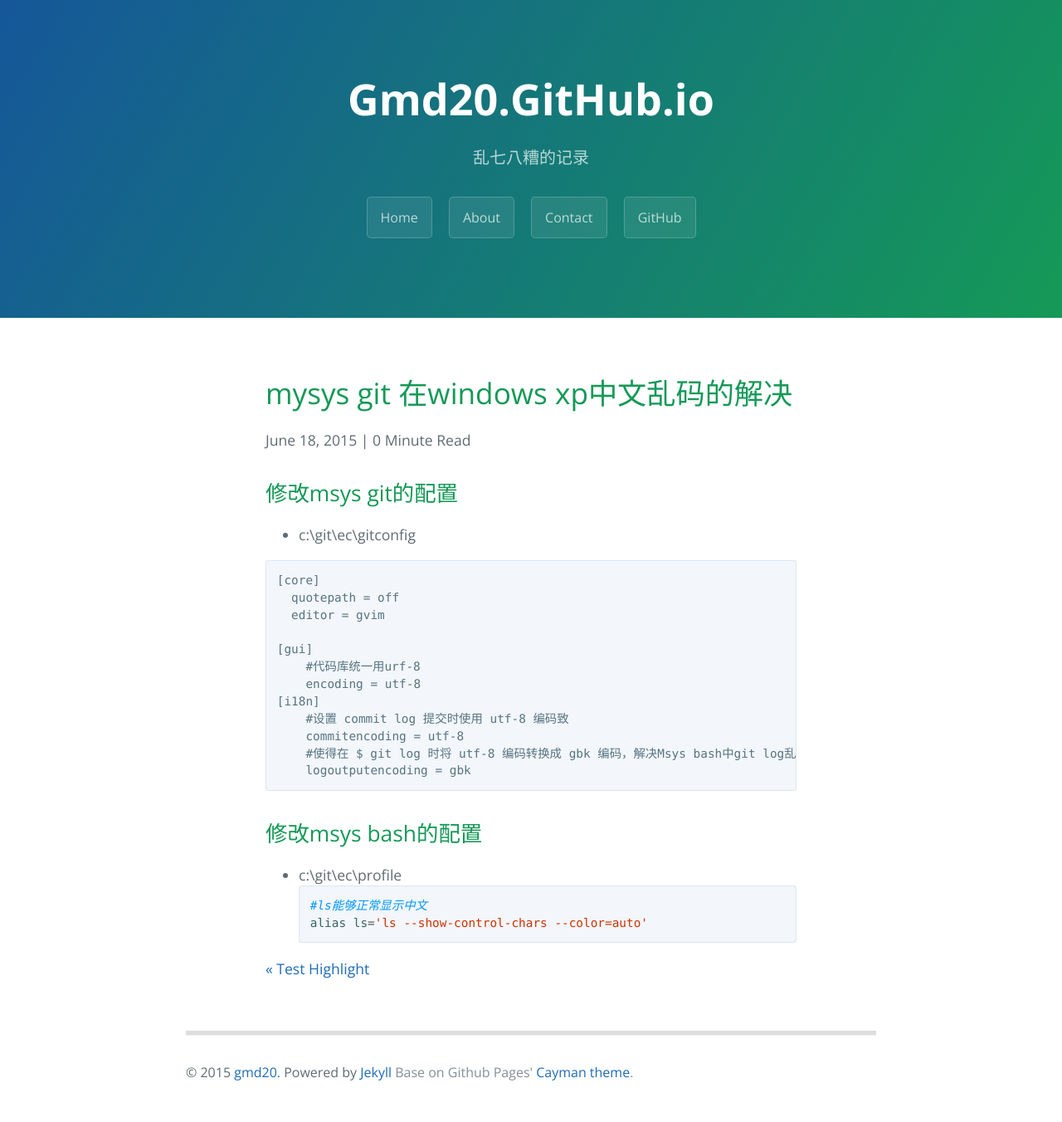
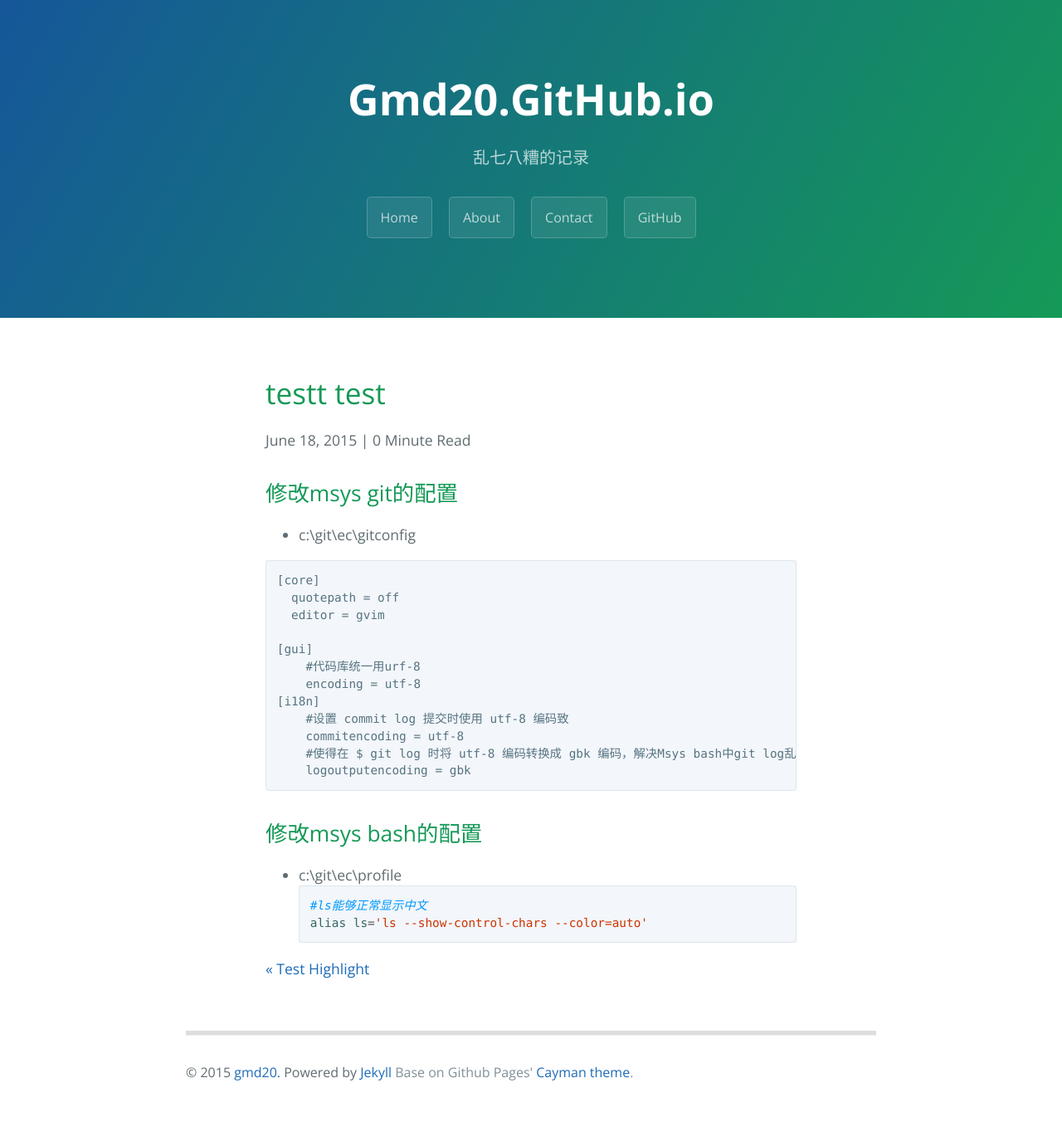
Before and after one commit to gmd20/gmd20.github.io, a Jekyll site: the page built from _posts/2015-06-18-mysys-git-config-to-resolve-garbled-Chinese-on-windows-xp.markdown, in a window 1280 px wide. Shown: the whole page at 83% size. Built offline with Jekyll 4.4.1, drawn with Linux system fonts in a browser that asks for light colours; Markdown is read by kramdown in place of the engine named in the settings.

Commit message:
test test

```diff
--- a/_posts/2015-06-18-mysys-git-config-to-resolve-garbled-Chinese-on-windows-xp.markdown
+++ b/_posts/2015-06-18-mysys-git-config-to-resolve-garbled-Chinese-on-windows-xp.markdown
@@ -1,5 +1,5 @@
 ---
-title:  "mysys git 在windows xp中文乱码的解决"
+title: "testt test"
 ---
 
 修改msys  git的配置
```
